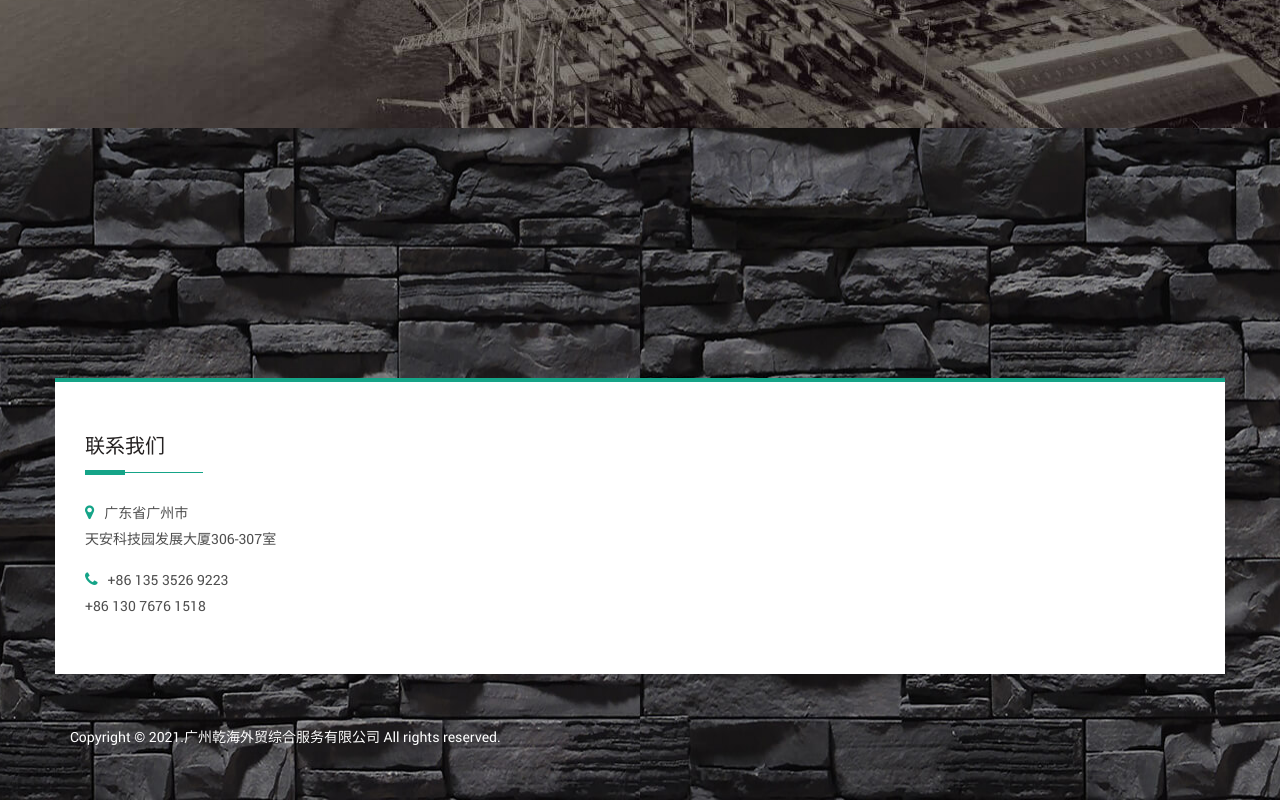
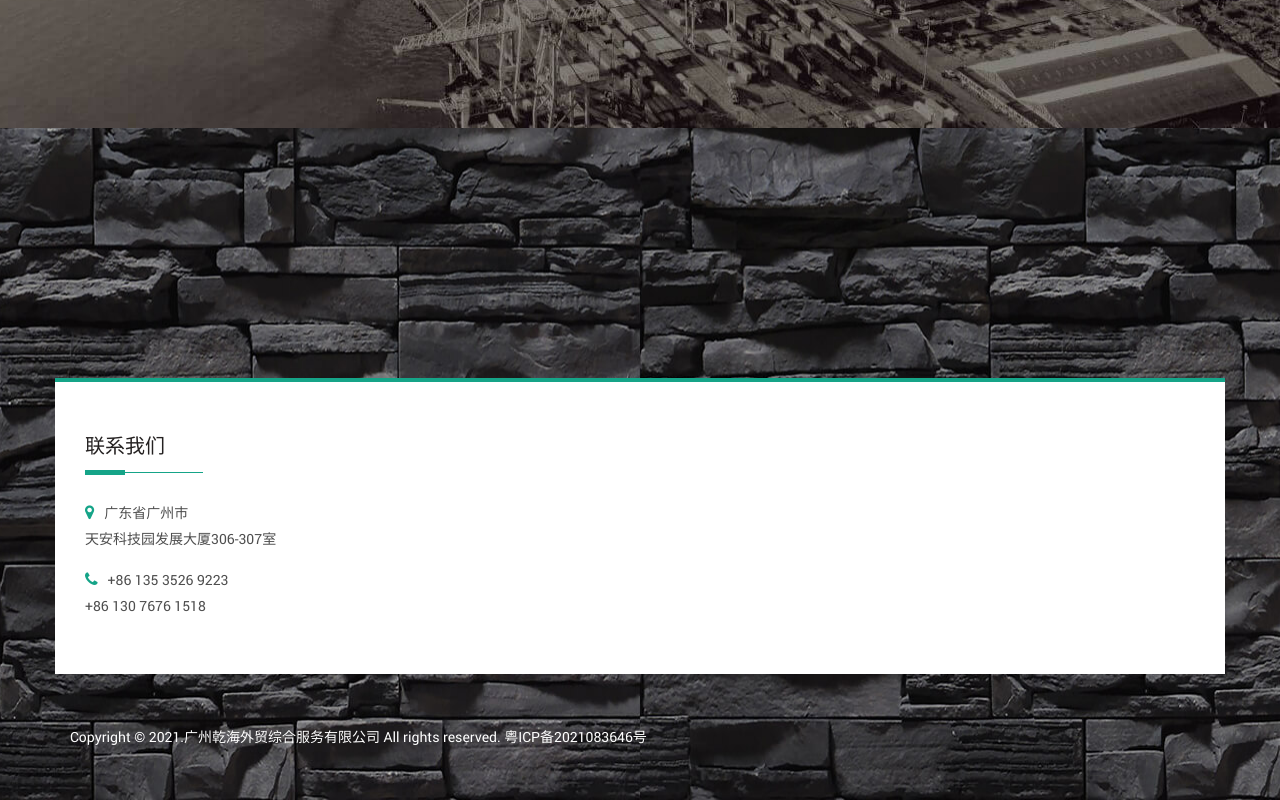
Before and after one commit to roywong10/qianhai, a plain HTML site: page index.html in a window 1280 px wide. Shown: the part 2569-3369 px from the top of the page. Drawn offline with Linux system fonts and the light colour scheme.

Commit message:
update ICP

```diff
--- a/index.html
+++ b/index.html
@@ -303,7 +303,7 @@
           </div>
           <div class="container copy-right padding-top-50">
             <div class="float-left">
-              <p>Copyright &copy; 2021.广州乾海外贸综合服务有限公司 All rights reserved.</p>
+              <p>Copyright &copy; 2021.广州乾海外贸综合服务有限公司 All rights reserved. 粤ICP备2021083646号</p>
             </div>
           </div>
         </div>
```
